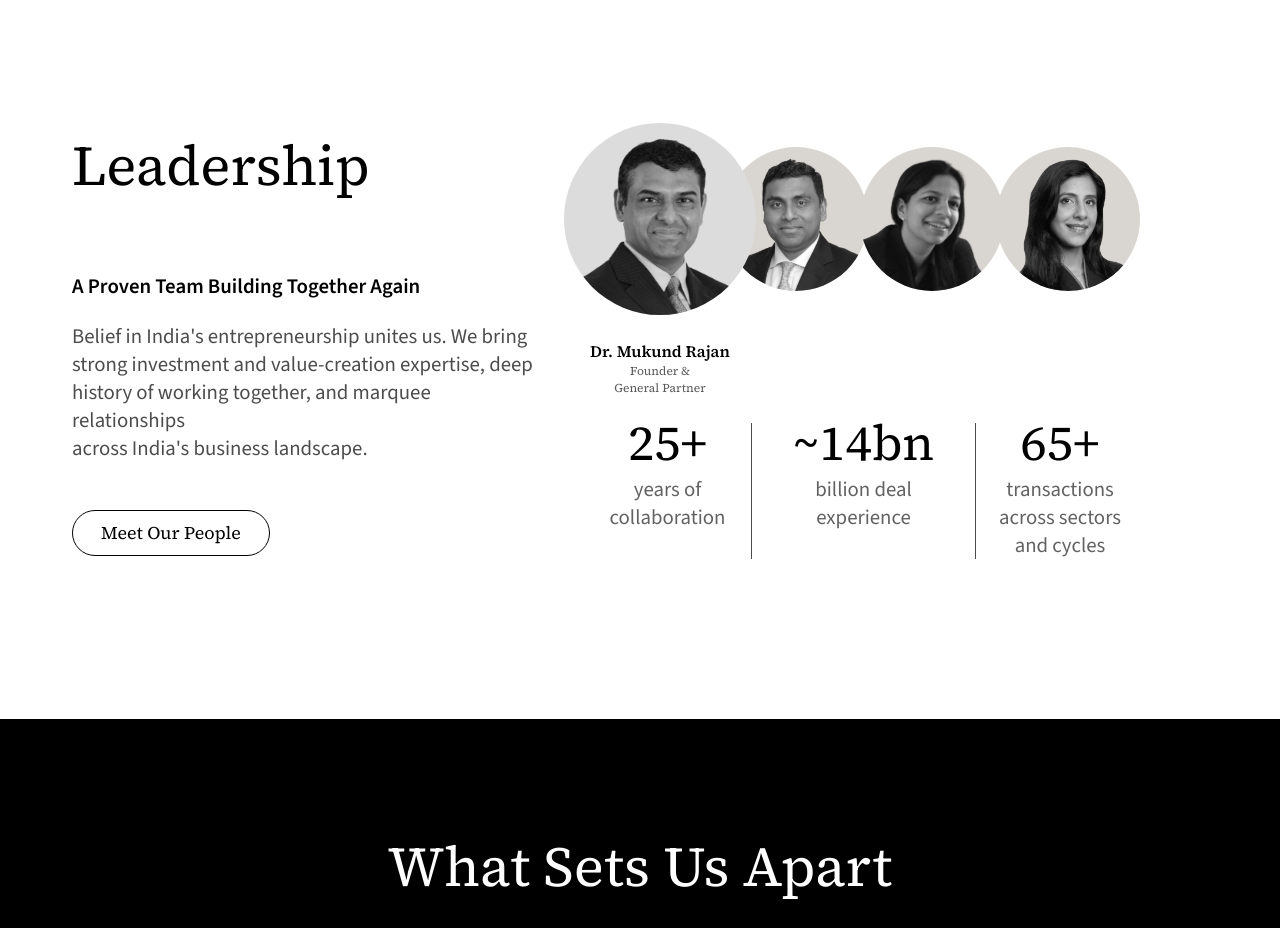
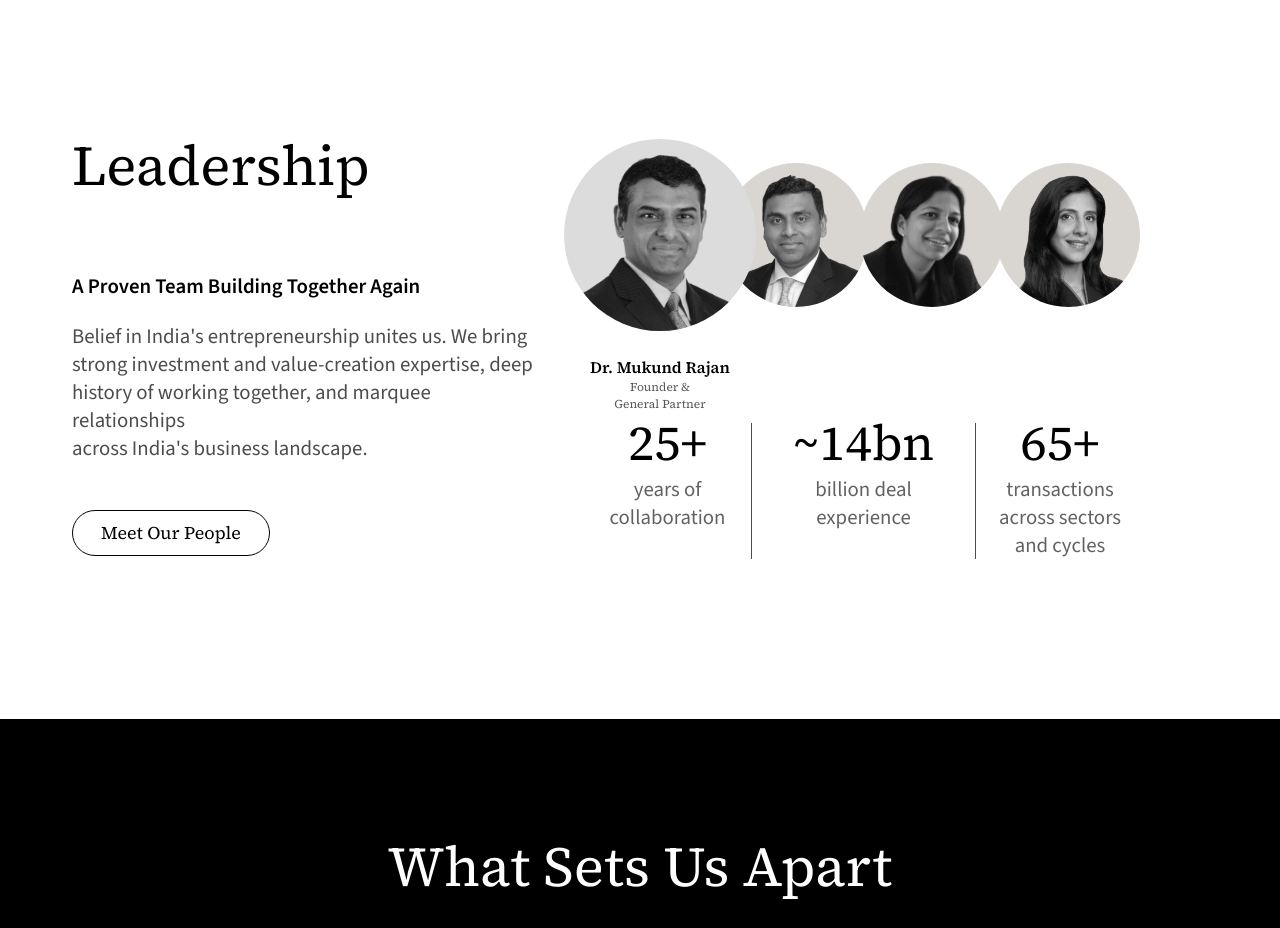
Before and after one commit to white-board-io/one-planet-partners, a Next.js app: page / in a window 1280 px wide. Shown: the part 3900-4828 px from the top of the page. Built offline with nearby package versions, Linux system fonts and the light colour scheme.

Commit message:
refactor: Adjust padding in leadership section for improved layout and visual consistency

```diff
--- a/app/_components/home/leadership-section.tsx
+++ b/app/_components/home/leadership-section.tsx
@@ -94,7 +94,7 @@ export function LeadershipSection() {
             ))}
           </div>
 
-          <div className="grid w-full max-w-xs grid-cols-2 gap-x-8 gap-y-10 pt-2 md:max-w-3xl md:grid-cols-4 md:gap-x-6">
+          <div className="grid w-full max-w-xs grid-cols-2 gap-x-8 gap-y-10 pt-6 md:max-w-3xl md:grid-cols-4 md:gap-x-6">
             {leaders.map((leader) => {
               const { line1: desLine1, line2: desLine2 } = splitDesignation(
                 leader.designation,
@@ -176,7 +176,7 @@ export function LeadershipSection() {
 
           <div className="w-140 justify-self-en mr-16">
             <div
-              className="flex min-h-88 items-start justify-center pt-4"
+              className="flex min-h-88 items-start justify-center pt-8"
               onMouseLeave={() => setActiveIndex(DEFAULT_ACTIVE_INDEX)}
             >
               {leaders.map((leader, index) => {
```
